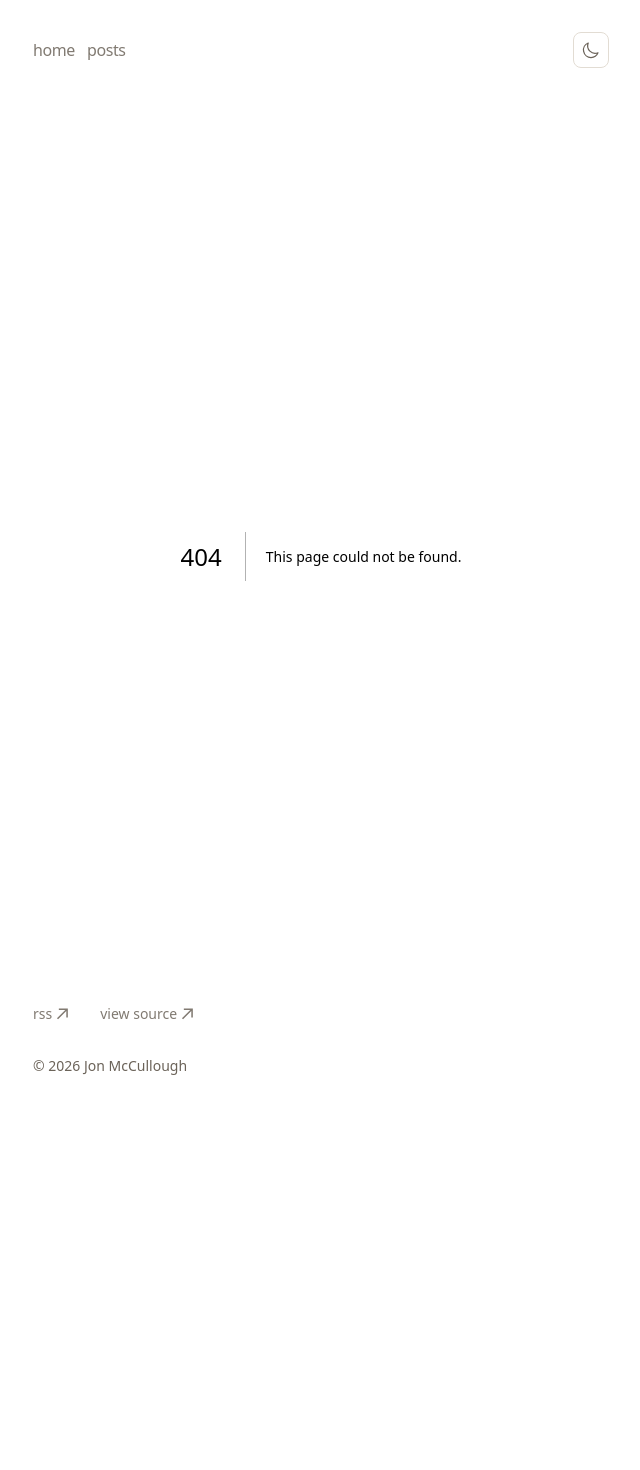
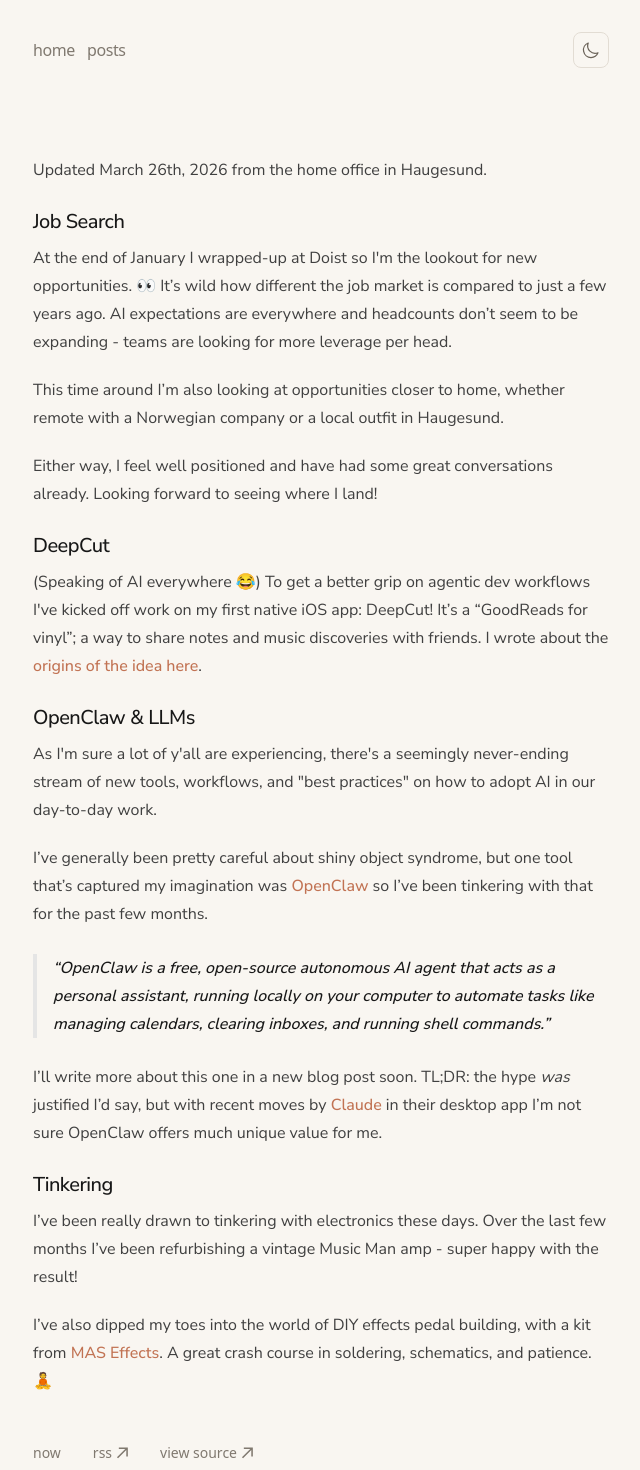
Before and after one commit to jonmccull/blog, a Next.js app: page /now in a window 1280 px wide. Before the commit this address had no page. Shown: the top 1470 px of the page, without its empty margins (319-959 px from the left). Before the commit the page ends 1140 px from the top, so only its background shows below. Built offline with nearby package versions, Linux system fonts and the light colour scheme.

Commit message:
Update now.mdx (#11)

```diff
--- a/app/components/footer.tsx
+++ b/app/components/footer.tsx
@@ -1,3 +1,5 @@
+import Link from 'next/link'
+
 function ArrowIcon() {
   return (
     <svg
@@ -20,6 +22,13 @@
   return (
     <footer className="mt-12 mb-16 flex flex-col items-start">
       <div className="flex flex-col md:flex-row gap-4 md:gap-8 text-sm text-neutral-600 dark:text-neutral-400">
+        <Link
+          className="footer-link group flex items-center hover:text-neutral-800 dark:hover:text-neutral-200 transition-colors focus-visible:ring-2 focus-visible:ring-offset-2 focus-visible:ring-[var(--color-primary)] focus-visible:rounded-sm focus:outline-none"
+          href="/now"
+          aria-label="Now page"
+        >
+          <span>now</span>
+        </Link>
         <a
           className="footer-link group flex items-center hover:text-neutral-800 dark:hover:text-neutral-200 transition-colors focus-visible:ring-2 focus-visible:ring-offset-2 focus-visible:ring-[var(--color-primary)] focus-visible:rounded-sm focus:outline-none"
           rel="noopener noreferrer"
--- /dev/null
+++ b/app/now/page.tsx
@@ -0,0 +1,19 @@
+import fs from 'fs'
+import path from 'path'
+import { CustomMDX } from '../components/mdx'
+
+export const metadata = {
+  title: 'Now',
+  description: 'What I am focused on right now.',
+}
+
+export default function NowPage() {
+  const nowPath = path.join(process.cwd(), 'content', 'now.mdx')
+  const content = fs.readFileSync(nowPath, 'utf-8')
+
+  return (
+    <article className="prose prose-neutral dark:prose-invert max-w-2xl mx-auto pr-2 md:pr-0">
+      <CustomMDX source={content} />
+    </article>
+  )
+}
--- /dev/null
+++ b/content/now.mdx
@@ -0,0 +1,27 @@
+Updated March 26th, 2026 from the home office in Haugesund.
+
+## Job Search
+
+At the end of January I wrapped-up at Doist so I'm the lookout for new opportunities. 👀 It’s wild how different the job market is compared to just a few years ago. AI expectations are everywhere and headcounts don’t seem to be expanding - teams are looking for more leverage per head.
+
+This time around I’m also looking at opportunities closer to home, whether remote with a Norwegian company or a local outfit in Haugesund.
+
+Either way, I feel well positioned and have had some great conversations already. Looking forward to seeing where I land!
+## DeepCut
+
+(Speaking of AI everywhere 😂) To get a better grip on agentic dev workflows I've kicked off work on my first native iOS app: DeepCut! It’s a “GoodReads for vinyl”; a way to share notes and music discoveries with friends. I wrote about the [origins of the idea here](https://www.jonm.cc/blog/developing).
+
+## OpenClaw & LLMs
+
+As I'm sure a lot of y'all are experiencing, there's a seemingly never-ending stream of new tools, workflows, and "best practices" on how to adopt AI in our day-to-day work.
+
+I’ve generally been pretty careful about shiny object syndrome, but one tool that’s captured my imagination was [OpenClaw](https://openclaw.ai/) so I’ve been tinkering with that for the past few months.
+
+> OpenClaw is a free, open-source autonomous AI agent that acts as a personal assistant, running locally on your computer to automate tasks like managing calendars, clearing inboxes, and running shell commands.
+
+I’ll write more about this one in a new blog post soon. TL;DR: the hype _was_ justified I’d say, but with recent moves by [Claude](https://claude.ai/) in their desktop app I’m not sure OpenClaw offers much unique value for me.
+
+## Tinkering
+I’ve been really drawn to tinkering with electronics these days. Over the last few months I’ve been refurbishing a vintage Music Man amp - super happy with the result!
+
+I’ve also dipped my toes into the world of DIY effects pedal building, with a kit from [MAS Effects](https://mas-effects.com). A great crash course in soldering, schematics, and patience. 🧘
```
Also changed, not shown: content/blog/developing.mdx (+4 -4 lines).
